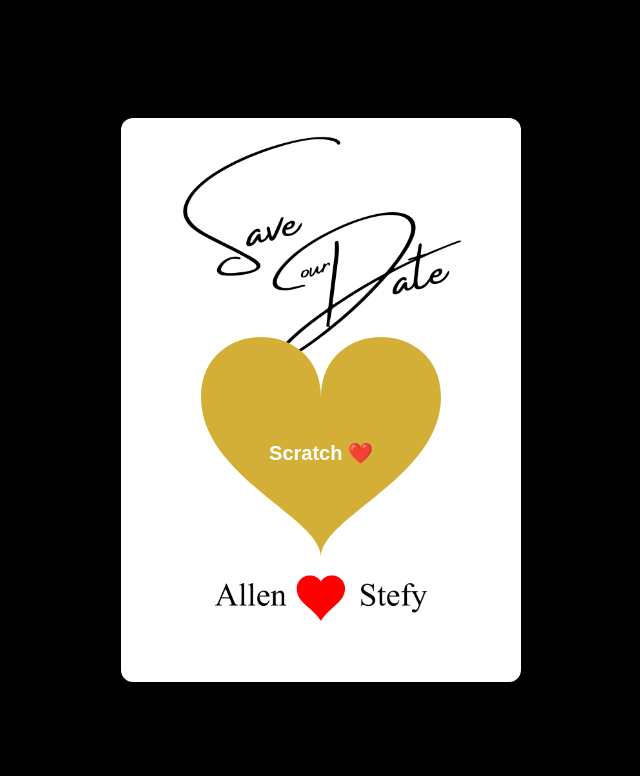
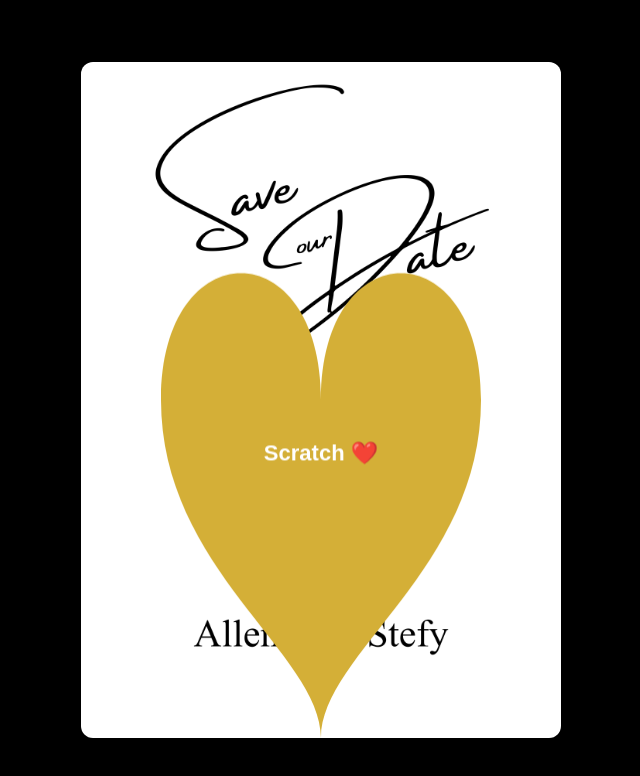
Before and after one commit to estherraniashok/first-card, a plain HTML site: page index.html in a window 1280 px wide. Shown: the whole page, without its empty margins (319-959 px from the left). Drawn offline with Linux system fonts and the light colour scheme.

Commit message:
Add files via upload

```diff
--- a/script.js
+++ b/script.js
@@ -4,25 +4,23 @@ const img = document.getElementById("invite");
 
 let isDrawing = false;
 
-// Wait for everything to load
 window.addEventListener("load", () => {
 
-  // Set canvas size equal to image
   canvas.width = img.clientWidth;
   canvas.height = img.clientHeight;
 
-  // 🎨 GOLD LAYER
+  // GOLD LAYER
   ctx.fillStyle = "#D4AF37";
   ctx.fillRect(0, 0, canvas.width, canvas.height);
 
-  // ❤️ HEART SHAPE (WIDER)
+  // ❤️ WIDE HEART
   ctx.globalCompositeOperation = "destination-in";
 
   let x = canvas.width / 2;
-  let y = canvas.height / 2 -3;
+  let y = canvas.height / 2;
 
-  let width = 120;   // 🔥 increase for more width ↔️
-  let height = 80;  // 🔥 increase for more height ↕️
+  let width = canvas.width / 3;   // responsive width ❤️↔️
+  let height = canvas.height / 4; // responsive height ❤️↕️
 
   ctx.beginPath();
   ctx.moveTo(x, y);
@@ -36,10 +34,10 @@ window.addEventListener("load", () => {
   ctx.closePath();
   ctx.fill();
 
-  // ✨ TEXT
+  // TEXT
   ctx.globalCompositeOperation = "source-over";
   ctx.fillStyle = "white";
-  ctx.font = "bold 20px Arial";
+  ctx.font = "bold 22px Arial";
   ctx.textAlign = "center";
   ctx.fillText("Scratch ❤️", canvas.width / 2, canvas.height / 2 + 60);
 
@@ -47,14 +45,14 @@ window.addEventListener("load", () => {
   ctx.globalCompositeOperation = "destination-out";
 });
 
-// ✨ SCRATCH FUNCTION
+// SCRATCH
 function scratch(x, y) {
   ctx.beginPath();
-  ctx.arc(x, y, 25, 0, Math.PI * 2);
+  ctx.arc(x, y, 30, 0, Math.PI * 2);
   ctx.fill();
 }
 
-// 📱 TOUCH EVENTS
+// TOUCH (mobile)
 canvas.addEventListener("touchstart", () => isDrawing = true);
 
 canvas.addEventListener("touchend", () => isDrawing = false);
@@ -69,7 +67,7 @@ canvas.addEventListener("touchmove", (e) => {
   scratch(x, y);
 });
 
-// 🖱️ MOUSE EVENTS
+// MOUSE (PC)
 canvas.addEventListener("mousedown", () => isDrawing = true);
 
 canvas.addEventListener("mouseup", () => isDrawing = false);
--- a/style.css
+++ b/style.css
@@ -1,25 +1,24 @@
-/* Remove default spacing */
 html, body {
   margin: 0;
   padding: 0;
-  overflow: hidden; /* 🚫 prevents scrolling */
+  overflow: hidden;
   background: black;
 }
 
-/* Center everything perfectly */
+/* Center layout */
 body {
   display: flex;
   justify-content: center;
   align-items: center;
-  height: 100dvh; /* ✅ FIX for mobile height */
-  touch-action: none; /* 🚫 stops unwanted touch movement */
+  height: 100dvh;
+  touch-action: none;
 }
 
-/* Main container */
+/* 🔥 Bigger container */
 .container {
   position: relative;
-  width: 90vw;        /* responsive width */
-  max-width: 400px;   /* limit size on large screens */
+  width: 95vw;       /* BIG on phone */
+  max-width: 480px;  /* still clean on laptop */
 }
 
 /* Invitation image */
@@ -29,7 +28,7 @@ body {
   border-radius: 12px;
 }
 
-/* Scratch canvas */
+/* Canvas */
 canvas {
   position: absolute;
   top: 0;
```
Also changed, not shown: index.html (+0 -3 lines).
